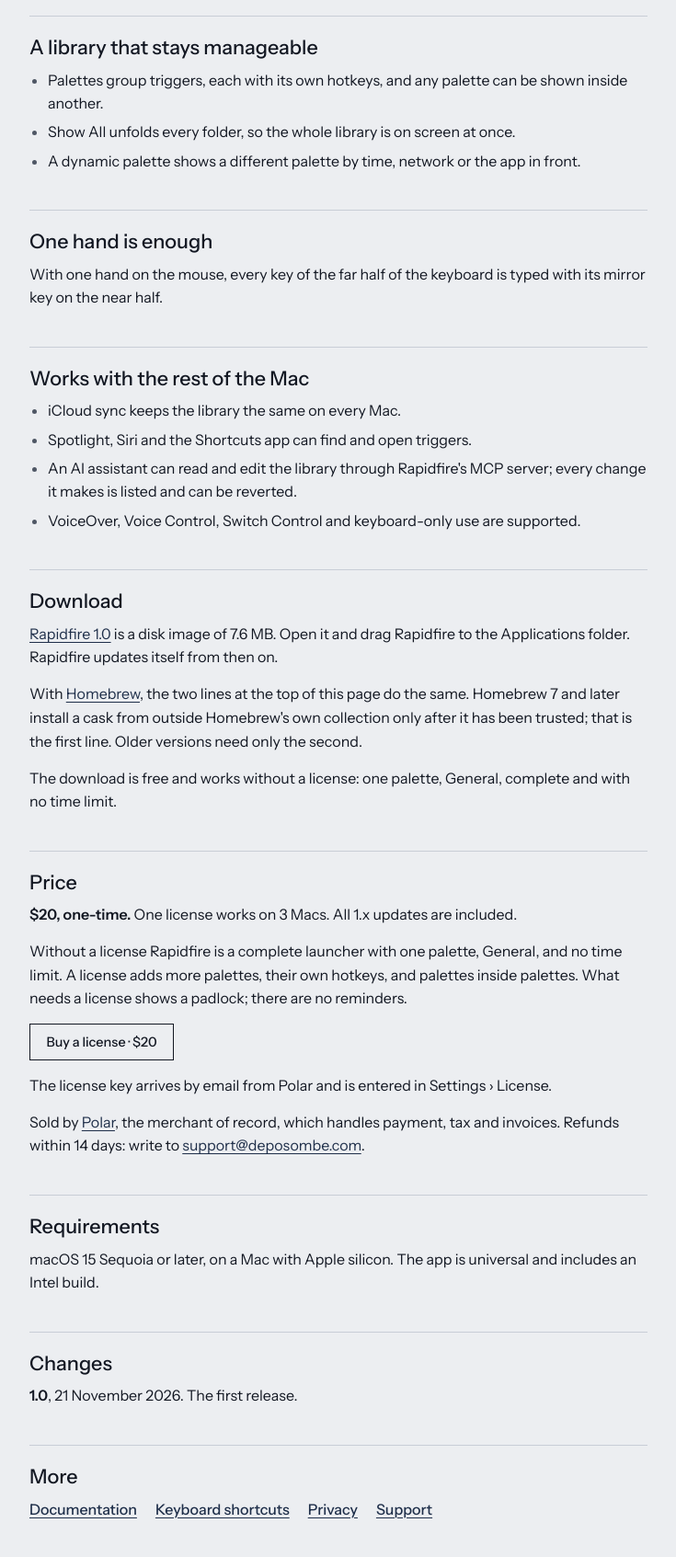
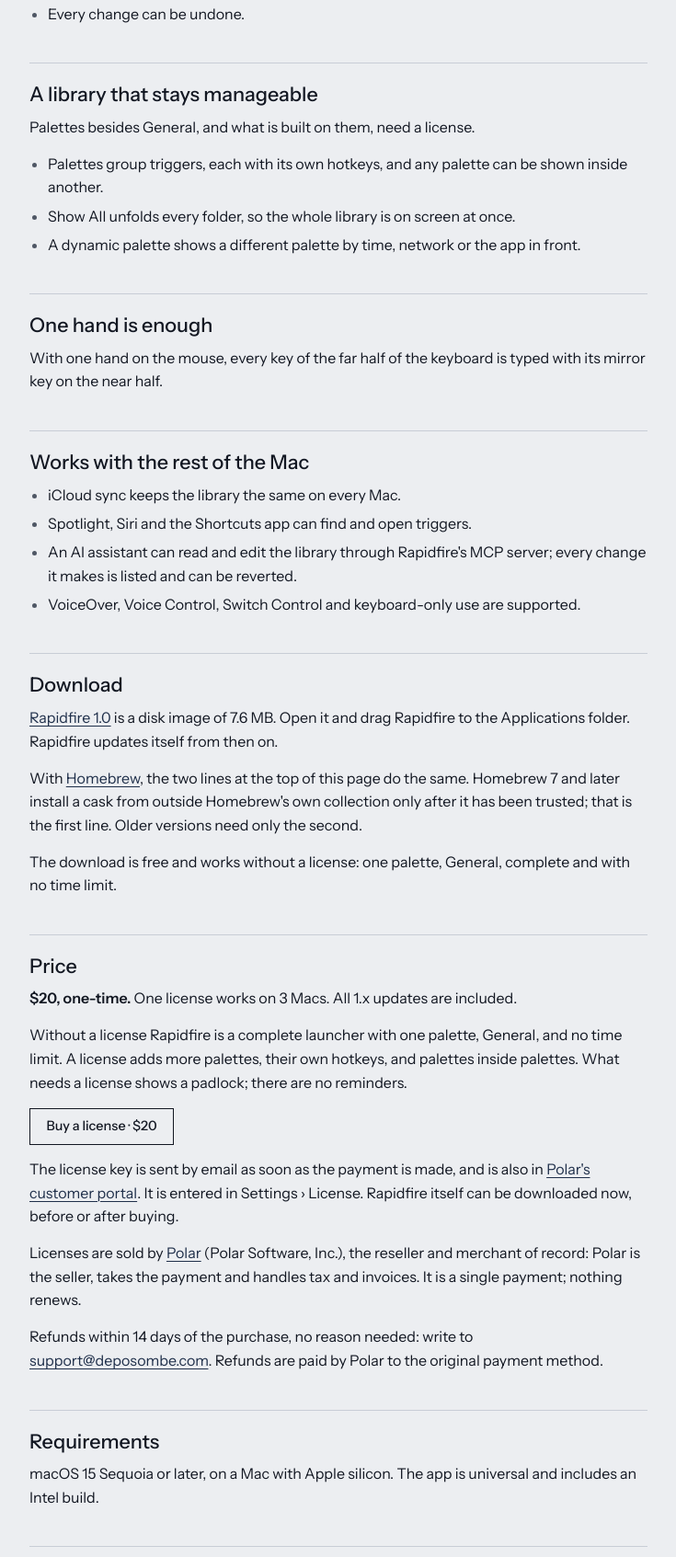
Before and after one commit to deposombe/deposombe.github.io, a plain HTML site: page rapidfire/index.html in a window 1280 px wide. Shown: the part 2036-3729 px from the top of the page at 92% size, without its empty margins (72-807 px from the left). Drawn offline with Linux system fonts and the light colour scheme.

Commit message:
Say who sells the license and when the key arrives

```diff
--- a/rapidfire/index.html
+++ b/rapidfire/index.html
@@ -93,7 +93,7 @@
         <p class="shots-dots"><button type="button" aria-pressed="true" aria-label="Screenshot 1: the overlay"></button><button type="button" aria-pressed="false" aria-label="Screenshot 2: the drop zone"></button></p>
       </div>
       <p>Press a hotkey. Rapidfire shows the links, apps, files and Shortcuts kept in it and marks, in each name, the letters that tell it apart. Type them, and it opens. There is no Return to press and no name to recall.</p>
-      <p>Rapidfire is AI-first and MCP-ready, so you can make it exactly as you want it. Connect an AI assistant and ask it, in plain words, to build palettes, shorten names or move triggers. Every change it makes is listed and can be reverted.</p>
+      <p>Rapidfire is AI-first and MCP-ready, so you can make it exactly as you want it. Connect an AI assistant and ask it, in plain words, to build palettes, shorten names or move triggers. Every change it makes is listed and can be reverted. Rapidfire contains no AI of its own and generates nothing: the assistant is a program of your choice on your Mac, and connects to Rapidfire there.</p>
       <p class="links"><a href="/rapidfire/docs/">Read the documentation</a></p>
 
       <h2 id="keys">Keys without setup</h2>
@@ -119,6 +119,7 @@
       </ul>
 
       <h2 id="library">A library that stays manageable</h2>
+      <p>Palettes besides General, and what is built on them, need a license.</p>
       <ul>
         <li>Palettes group triggers, each with its own hotkeys, and any palette can be shown inside another.</li>
         <li>Show All unfolds every folder, so the whole library is on screen at once.</li>
@@ -145,8 +146,9 @@
       <p><strong>$20, one-time.</strong> One license works on 3 Macs. All 1.x updates are included.</p>
       <p>Without a license Rapidfire is a complete launcher with one palette, General, and no time limit. A license adds more palettes, their own hotkeys, and palettes inside palettes. What needs a license shows a padlock; there are no reminders.</p>
       <p><a class="btn" href="https://buy.polar.sh/polar_cl_T0tx3ocgry3MnPBrWOjg9Mb2wFvdgLCWuRchk3XVyEW">Buy a license · $20</a></p>
-      <p>The license key arrives by email from Polar and is entered in Settings › License.</p>
-      <p>Sold by <a href="https://polar.sh">Polar</a>, the merchant of record, which handles payment, tax and invoices. Refunds within 14 days: write to <a href="mailto:support@deposombe.com">support@deposombe.com</a>.</p>
+      <p>The license key is sent by email as soon as the payment is made, and is also in <a href="https://polar.sh/deposombe/portal">Polar's customer portal</a>. It is entered in Settings › License. Rapidfire itself can be downloaded now, before or after buying.</p>
+      <p>Licenses are sold by <a href="https://polar.sh">Polar</a> (Polar Software, Inc.), the reseller and merchant of record: Polar is the seller, takes the payment and handles tax and invoices. It is a single payment; nothing renews.</p>
+      <p>Refunds within 14 days of the purchase, no reason needed: write to <a href="mailto:support@deposombe.com">support@deposombe.com</a>. Refunds are paid by Polar to the original payment method.</p>
 
       <h2 id="requirements">Requirements</h2>
       <p>macOS 15 Sequoia or later, on a Mac with Apple silicon. The app is universal and includes an Intel build.</p>
```
Also changed, not shown: support/index.html (+1 -0 lines).
